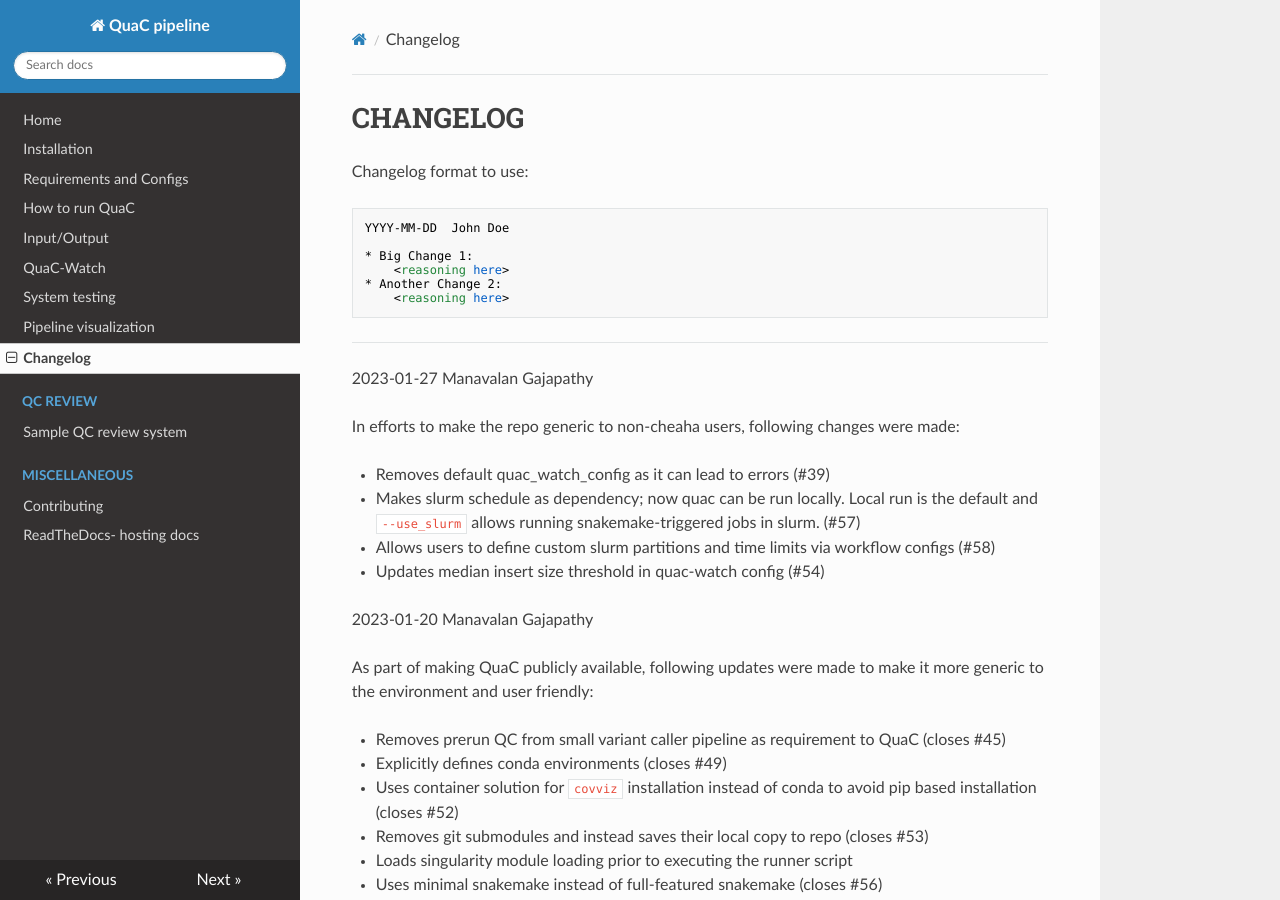
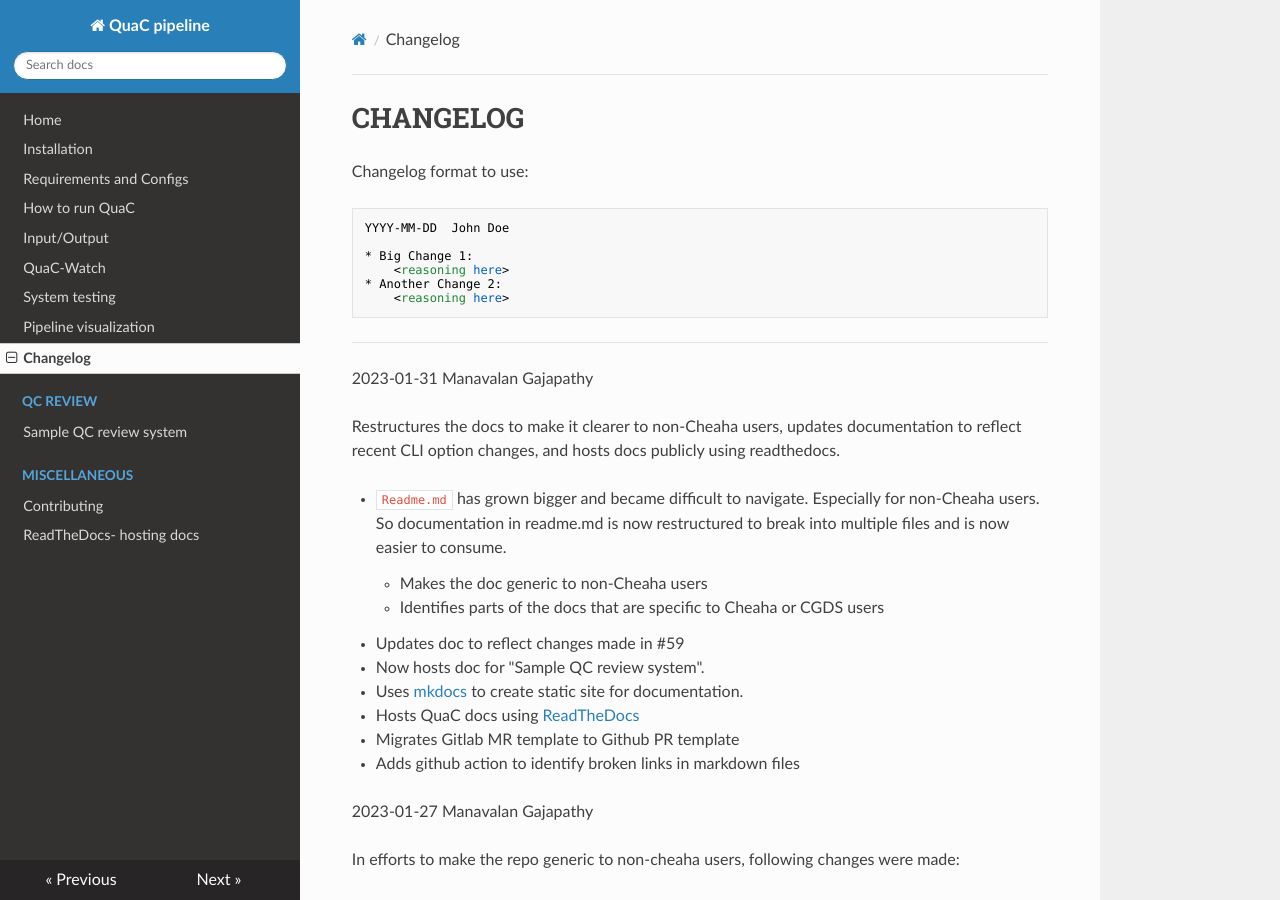
Before and after one commit to uab-cgds-worthey/quac, an MkDocs documentation site: the page built from docs/Changelog.md, in a window 1280 px wide and 900 px high. Built offline with MkDocs 1.6.1, drawn with Linux system fonts in a browser that asks for light colours; nearby versions of some CDN libraries.

Commit message:
updates changelog

````diff
--- a/docs/Changelog.md
+++ b/docs/Changelog.md
@@ -11,6 +11,21 @@ YYYY-MM-DD  John Doe
     <reasoning here>
 ```
 ---
+
+2023-01-31  Manavalan Gajapathy
+
+Restructures the docs to make it clearer to non-Cheaha users, updates documentation to reflect recent CLI option changes, and hosts docs publicly using readthedocs.
+
+* `Readme.md` has grown bigger and became difficult to navigate. Especially for non-Cheaha users. So documentation in readme.md is now restructured to break into multiple files and is now easier to consume.
+     * Makes the doc generic to non-Cheaha users
+     * Identifies parts of the docs that are specific to Cheaha or CGDS users
+* Updates doc to reflect changes made in #59
+* Now hosts doc for "Sample QC review system".
+* Uses [mkdocs](https://www.mkdocs.org/) to create static site for documentation.
+* Hosts QuaC docs using [ReadTheDocs](https://readthedocs.org/)
+* Migrates Gitlab MR template to Github PR template
+* Adds github action to identify broken links in markdown files
+
 
 2023-01-27  Manavalan Gajapathy
 
````
